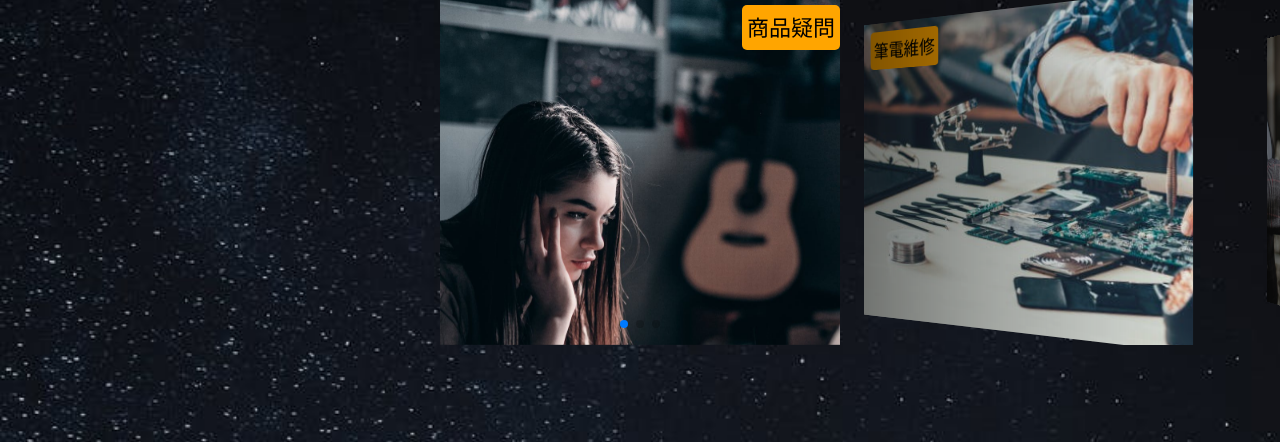
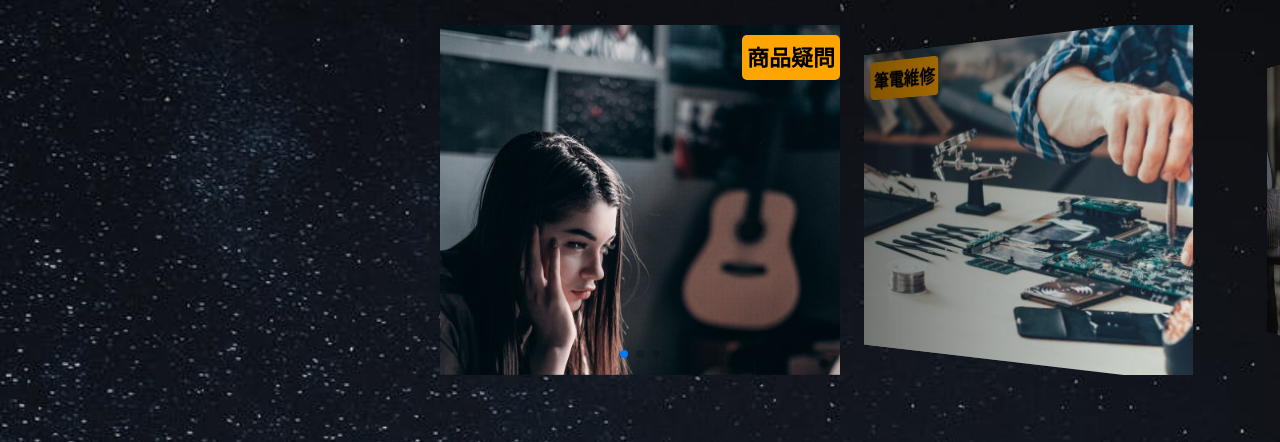
Before and after one commit to jackpothsu/laptopking, a plain HTML site: page contact.html in a window 1280 px wide. Shown: the part 105-547 px from the top of the page. Drawn offline with nearby package versions, Linux system fonts and the light colour scheme; grey boxes are pictures that could not be loaded.

Commit message:
1stbefore2

```diff
--- a/css/style.css
+++ b/css/style.css
@@ -734,6 +734,10 @@ color: red;
     padding-top: 30px;
     }
 
+    .mySwiper2{
+      margin-top: 30px;
+    }
+
     .mySwiper2 swiper-slide{
       width: 400px;
     }
@@ -756,6 +760,7 @@ color: red;
       border-radius: 5px;
       margin: 10px 0 0 10px;
       background-color: orange;
+      font-weight: bold;
     }
 
     .cst-2 {
@@ -772,6 +777,7 @@ color: red;
       border-radius: 5px;
       margin: 10px 0 0 10px;
       background-color: orange;
+      font-weight: bold;
     }
 
     .cst-3{
@@ -790,4 +796,5 @@ color: red;
       margin: 10px auto;
       background-color: orange;
       text-align: center;
+      font-weight: bold;
     }
```
